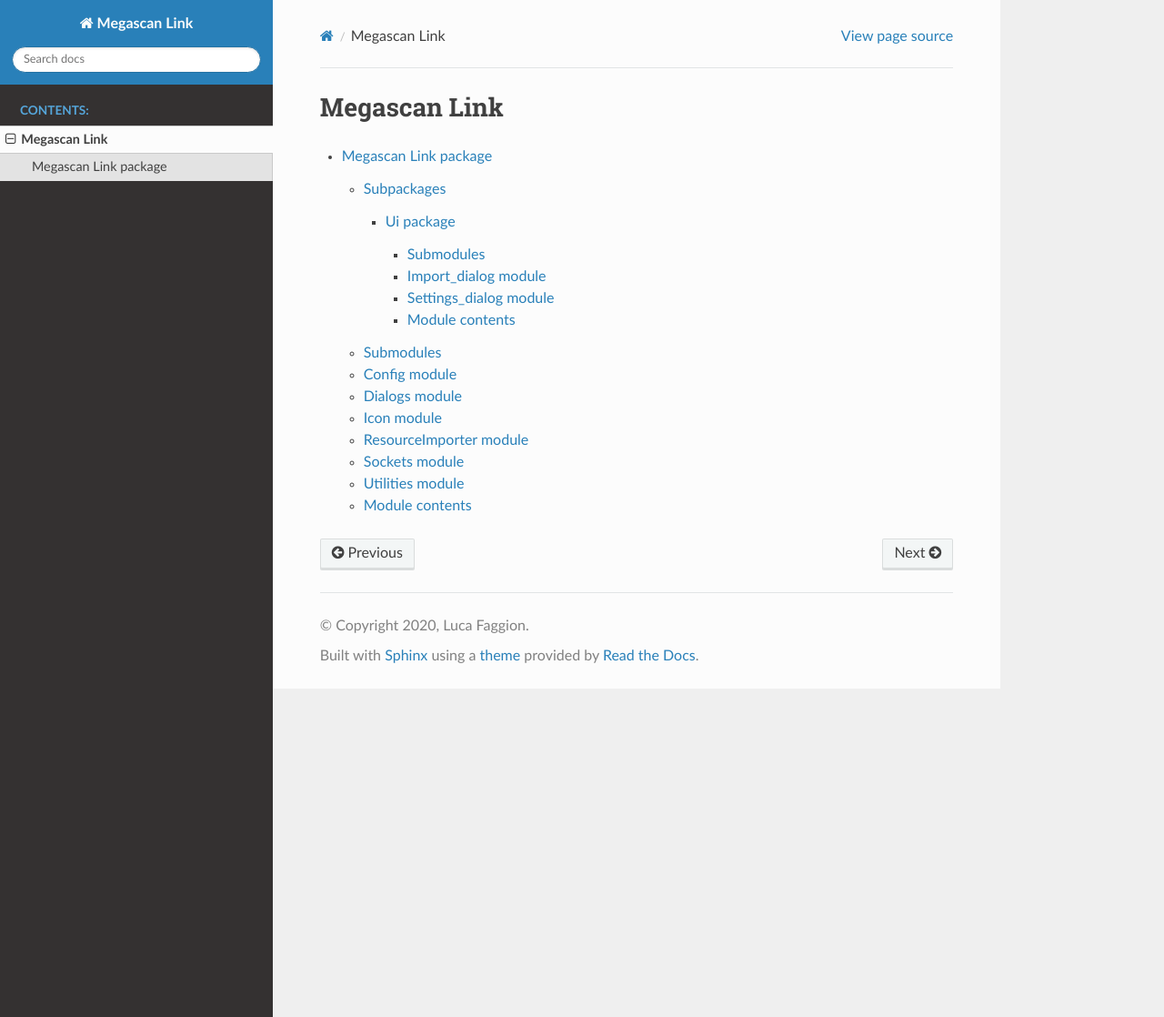
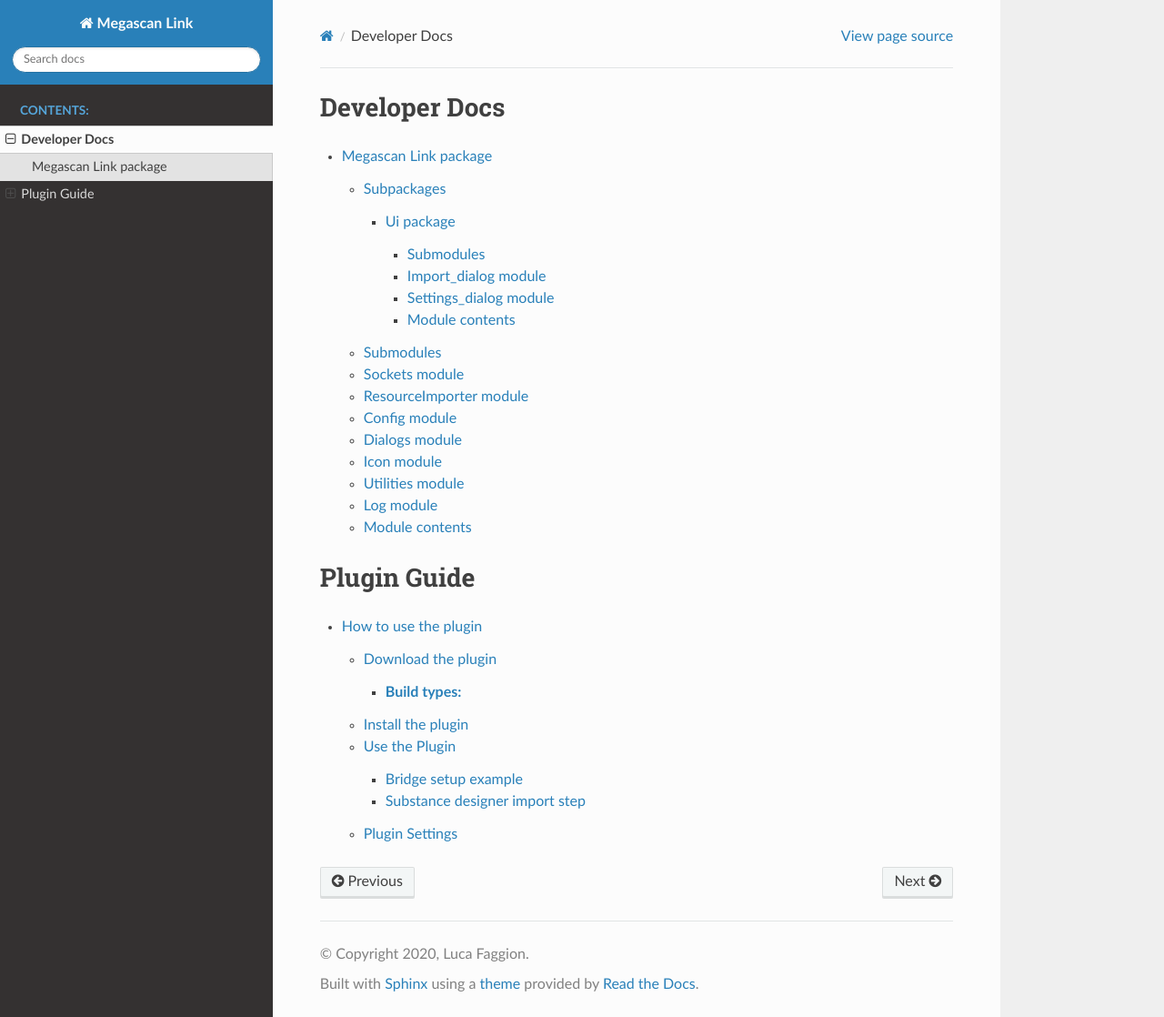
Before and after one commit to Raider-Arts/megascan-link, a Sphinx documentation site: the page built from doc/modules.rst, in a window 1280 px wide and 1118 px high. Shown: the whole window at 91% size. Built offline with Sphinx 7.4.7 and the Read the Docs theme 2.0.0, drawn with Linux system fonts in a browser that asks for light colours.

Commit message:
Added initial documentation for the user guide The dev guide is build from the code using sphinx

````diff
--- /dev/null
+++ b/doc/_static/style.css
@@ -0,0 +1,8 @@
+.logo {
+    width: 128px !important;
+    height: 128px !important;
+}
+
+.icon {
+    width: 100%;
+}
--- /dev/null
+++ b/doc/howto.md
@@ -0,0 +1,41 @@
+
+# How to use the plugin
+
+
+## Download the plugin
+
+You can find it in the [realease](https://github.com/Raider-Arts/megascan-link/releases) tab of the github project
+
+or in the Substance
+
+##### **Build types:**
+- Development Buid
+    > This build is always updated as soon a commit is pushed on the master branch
+    ```eval_rst
+    .. warning::
+        This builds can be very unstable or not working at all!
+        So when use them expect them to not work or not behaving correctly
+    ```
+
+- Tagged Buils
+    > The tagged builds are stable usable builds
+
+## Install the plugin
+Install it in Substance Designer using the Plugin manager, you can find it under ``Tools > Plugin Manager..`` then click ``install`` and navigate to the path were you previously downloaded it
+
+```eval_rst
+.. note::
+    Refere to the official doc for installing a `Plugin Package <https://docs.substance3d.com/sddoc/plugins-packages-182257045.html>`_
+```
+
+## Use the Plugin
+After you have installed the plugin go to **Quixel Bridge** select the **Megascan asset** you want to import on Substance Designer go to the **Export Setting** tab and select from the **Export To** drop down the **Custom Socket Export** option, then in the **Socket Port** insert the same port you have set up on the **Plugin Settings** (Default to **24891**)
+
+##### Bridge setup example
+![Bridge setup example](_static/megascan_setup.gif)
+
+##### Substance designer import step
+![Bridge setup example](_static/designer_import.gif)
+
+## Plugin Settings
+A new icon appeared in the SUbstance Designer toolbar, that icon button opens the Plugin settigns dialogs as shown in the
--- a/doc/megascan_link.rst
+++ b/doc/megascan_link.rst
@@ -11,6 +11,23 @@
 
 Submodules
 ----------
+
+Sockets module
+-----------------------------
+
+.. automodule:: megascan_link.sockets
+   :members:
+   :undoc-members:
+   :show-inheritance:
+
+ResourceImporter module
+--------------------------------------
+
+.. automodule:: megascan_link.resourceImporter
+   :members:
+   :undoc-members:
+   :show-inheritance:
+
 
 Config module
 ----------------------------
@@ -50,22 +67,6 @@
          .. autoattribute:: path
                :annotation: ='./megascan_logo.png'
 
-ResourceImporter module
---------------------------------------
-
-.. automodule:: megascan_link.resourceImporter
-   :members:
-   :undoc-members:
-   :show-inheritance:
-
-Sockets module
------------------------------
-
-.. automodule:: megascan_link.sockets
-   :members:
-   :undoc-members:
-   :show-inheritance:
-
 Utilities module
 -------------------------------
 
@@ -75,6 +76,14 @@
    :show-inheritance:
 
 
+Log module
+-------------------------------
+
+.. automodule:: megascan_link.log
+   :members:
+   :undoc-members:
+   :show-inheritance:
+
 Module contents
 ---------------
 
--- a/doc/modules.rst
+++ b/doc/modules.rst
@@ -1,7 +1,17 @@
-Megascan Link
+Developer Docs
+===============
+
+.. toctree::
+   :maxdepth: 4
+
+   megascan_link
+
+
+
+Plugin Guide
 =============
 
 .. toctree::
    :maxdepth: 4
 
-   megascan_link
+   howto
````
Also changed, not shown: doc/_static/designer_import.gif (added), doc/_static/megascan_setup.gif (added).
